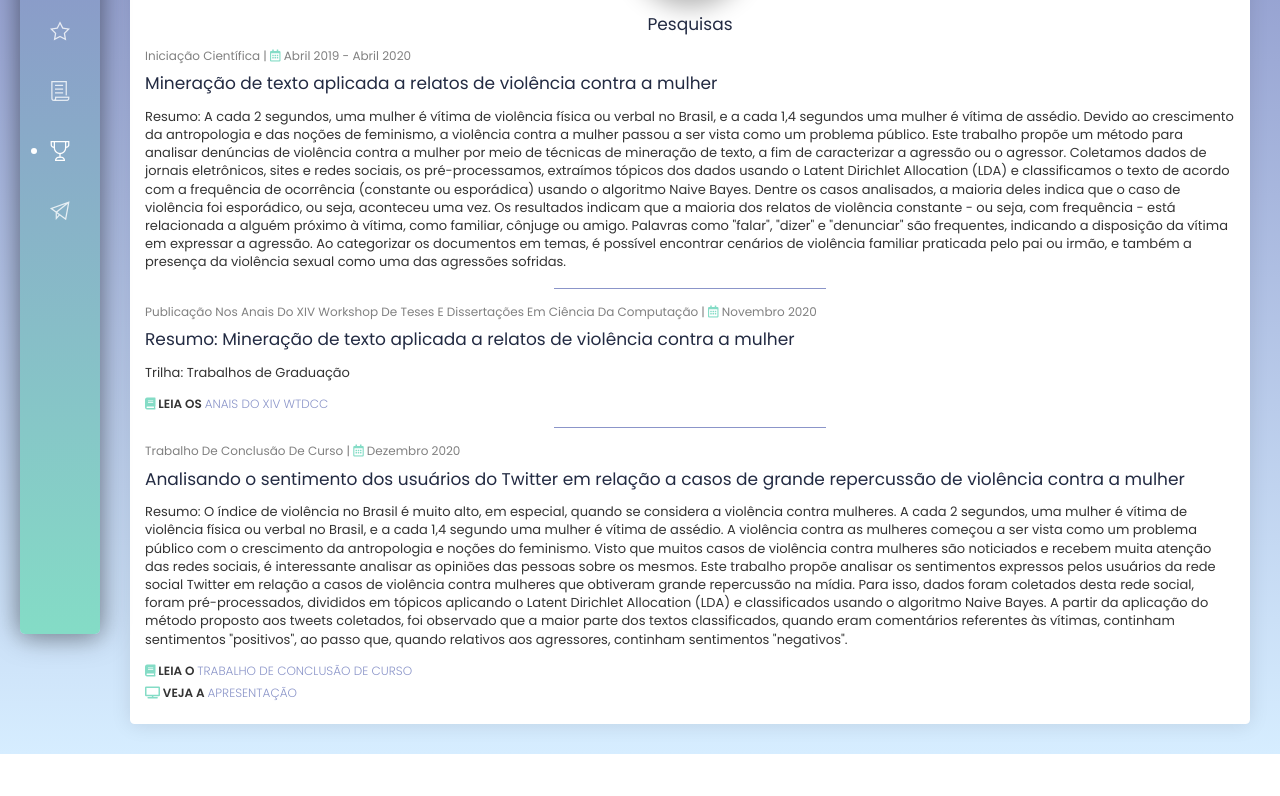
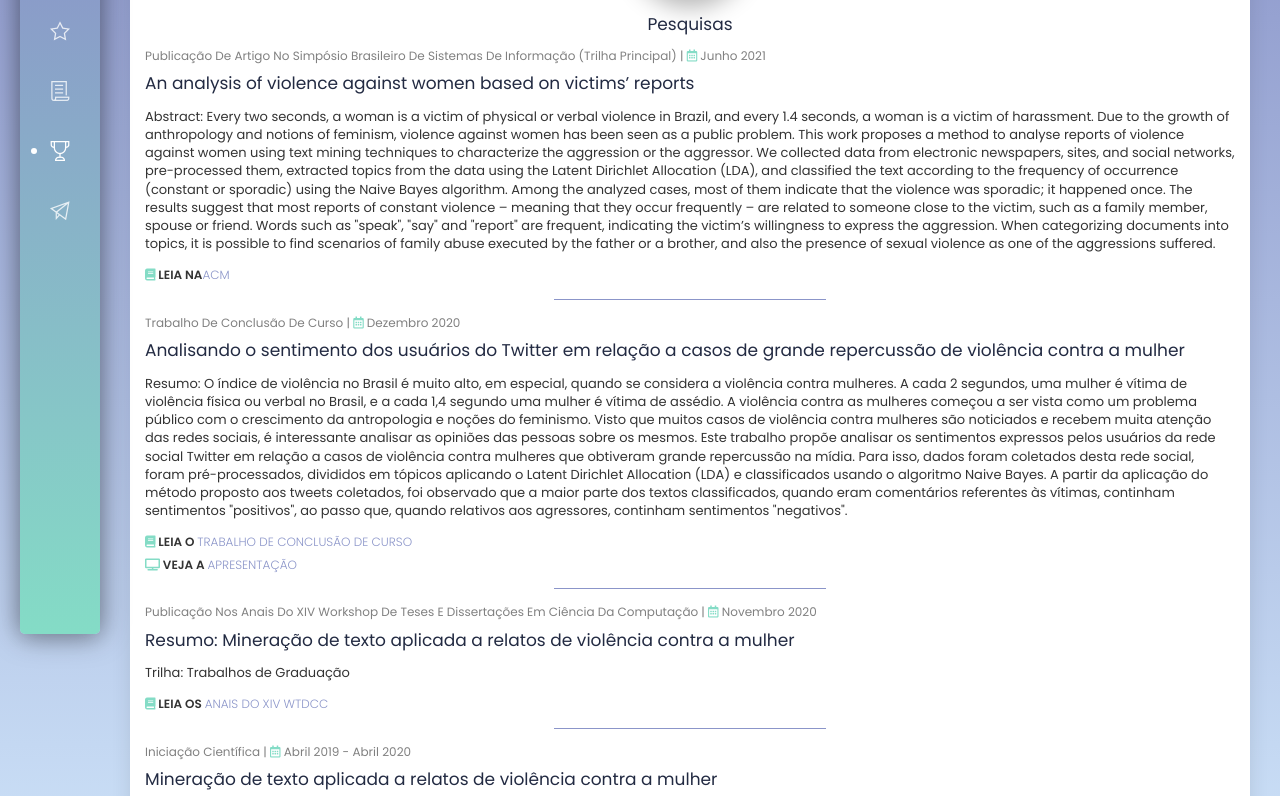
Before and after one commit to bellatannus/bellatannus.github.io, a plain HTML site: page pesquisas.html in a window 1280 px wide. Shown: the part 156-952 px from the top of the page. Before the commit the page ends 910 px from the top, so only its background shows below. Drawn offline with Linux system fonts and the light colour scheme; some packages are replaced by stand-ins of ours.

Commit message:
Update pesquisas.html

```diff
--- a/pesquisas.html
+++ b/pesquisas.html
@@ -115,23 +115,18 @@
               <div class="card-body">
                 <h4 class="card-title">Pesquisas</h4>
                 <div class="text-left">
-                    <h6 class="card-category">Iniciação Científica | <i class="far fa-calendar-alt"></i> Abril 2019 - Abril 2020</h6>
-                    <h4 class="card-title">Mineração de texto aplicada a relatos de violência contra a mulher</h4>
-                    <h5>Resumo: A cada 2 segundos, uma mulher é vítima de violência física ou verbal no Brasil, e a cada 1,4 segundos uma mulher é vítima de assédio.
-                        Devido ao crescimento da antropologia e das noções de feminismo, a violência contra a mulher passou a ser vista como um problema público.
-                        Este trabalho propõe um método para analisar denúncias de violência contra a mulher por meio de técnicas de mineração de texto, a fim de
-                        caracterizar a agressão ou o agressor. Coletamos dados de jornais eletrônicos, sites e redes sociais, os pré-processamos, extraímos tópicos
-                        dos dados usando o Latent Dirichlet Allocation (LDA) e classificamos o texto de acordo com a frequência de ocorrência (constante ou esporádica)
-                        usando o algoritmo Naive Bayes. Dentre os casos analisados, a maioria deles indica que o caso de violência foi esporádico, ou seja, aconteceu uma vez.
-                        Os resultados indicam que a maioria dos relatos de violência constante - ou seja, com frequência - está relacionada a alguém próximo à vítima, como
-                        familiar, cônjuge ou amigo. Palavras como "falar", "dizer" e "denunciar" são frequentes, indicando a disposição da vítima em expressar a agressão.
-                        Ao categorizar os documentos em temas, é possível encontrar cenários de violência familiar praticada pelo pai ou irmão, e também a presença da
-                        violência sexual como uma das agressões sofridas.</h5>
-                    <hr class="solid">
-                    <h6 class="card-category">Publicação nos Anais do XIV Workshop de Teses e Dissertações em Ciência da Computação | <i class="far fa-calendar-alt"></i> Novembro 2020</h6>
-                    <h4 class="card-title">Resumo: Mineração de texto aplicada a relatos de violência contra a mulher</h4>
-                    <h5>Trilha: Trabalhos de Graduação</h5>
-                    <h6><i class="fas fa-book"></i> Leia os <a href="http://www.techweek.facom.ufu.br/sites/techweek.facom.ufu.br/files/Anais_XIVWTDCC.pdf" target="_blank">anais do XIV WTDCC</a></h6>
+                    <h6 class="card-category">Publicação de artigo no Simpósio Brasileiro de Sistemas de Informação (Trilha Principal) | <i class="far fa-calendar-alt"></i> Junho 2021</h6>
+                    <h4 class="card-title">An analysis of violence against women based on victims’ reports</h4>
+                    <h5>Abstract: Every two seconds, a woman is a victim of physical or verbal violence in Brazil, and every 1.4 seconds, a woman is a victim of harassment.
+                      Due to the growth of anthropology and notions of feminism, violence against women has been seen as a public problem. This work proposes a method to analyse
+                      reports of violence against women using text mining techniques to characterize the aggression or the aggressor. We collected data from electronic newspapers,
+                      sites, and social networks, pre-processed them, extracted topics from the data using the Latent Dirichlet Allocation (LDA), and classified the text according
+                      to the frequency of occurrence (constant or sporadic) using the Naive Bayes algorithm. Among the analyzed cases, most of them indicate that the violence was
+                      sporadic; it happened once. The results suggest that most reports of constant violence – meaning that they occur frequently – are related to someone close to
+                      the victim, such as a family member, spouse or friend. Words such as "speak", "say" and "report" are frequent, indicating the victim’s willingness to express
+                      the aggression. When categorizing documents into topics, it is possible to find scenarios of family abuse executed by the father or a brother, and also the
+                      presence of sexual violence as one of the aggressions suffered.</h5>
+                    <h6><i class="fas fa-book"></i> Leia na<a href="https://dl.acm.org/doi/10.1145/3466933.3466968" target="_blank">ACM</a></h6>
                     <hr class="solid">
                     <h6 class="card-category">Trabalho de Conclusão de Curso | <i class="far fa-calendar-alt"></i> Dezembro 2020</h6>
                     <h4 class="card-title">Analisando o sentimento dos usuários do Twitter em relação a casos de grande repercussão de violência contra a mulher</h4>
@@ -149,6 +144,27 @@
 
                         <h6><i class="fas fa-book"></i> Leia o <a href="https://repositorio.ufu.br/bitstream/123456789/30766/1/AnalisandoSentimentoUsu%c3%a1rios.pdf" target="_blank">trabalho de conclusão de curso</a></h6>
                         <h6><i class="fas fa-tv"></i> Veja a <a href="https://docs.google.com/presentation/d/e/2PACX-1vTZMzMv9lr01RZJQcqqm6mRjXqh3wIU7ipzcyGAK84kqepg5BmVOPnrzP1Y3ahbcMBxiHqqOsz9VaQM/pub?start=false&loop=false&delayms=3000" target="_blank">apresentação</a></h6>
+                    <hr class="solid">
+                    <h6 class="card-category">Publicação nos Anais do XIV Workshop de Teses e Dissertações em Ciência da Computação | <i class="far fa-calendar-alt"></i> Novembro 2020</h6>
+                    <h4 class="card-title">Resumo: Mineração de texto aplicada a relatos de violência contra a mulher</h4>
+                    <h5>Trilha: Trabalhos de Graduação</h5>
+                    <h6><i class="fas fa-book"></i> Leia os <a href="http://www.techweek.facom.ufu.br/sites/techweek.facom.ufu.br/files/Anais_XIVWTDCC.pdf" target="_blank">anais do XIV WTDCC</a></h6>
+
+                    <hr class="solid">
+                    <h6 class="card-category">Iniciação Científica | <i class="far fa-calendar-alt"></i> Abril 2019 - Abril 2020</h6>
+                    <h4 class="card-title">Mineração de texto aplicada a relatos de violência contra a mulher</h4>
+                    <h5>Resumo: A cada 2 segundos, uma mulher é vítima de violência física ou verbal no Brasil, e a cada 1,4 segundos uma mulher é vítima de assédio.
+                        Devido ao crescimento da antropologia e das noções de feminismo, a violência contra a mulher passou a ser vista como um problema público.
+                        Este trabalho propõe um método para analisar denúncias de violência contra a mulher por meio de técnicas de mineração de texto, a fim de
+                        caracterizar a agressão ou o agressor. Coletamos dados de jornais eletrônicos, sites e redes sociais, os pré-processamos, extraímos tópicos
+                        dos dados usando o Latent Dirichlet Allocation (LDA) e classificamos o texto de acordo com a frequência de ocorrência (constante ou esporádica)
+                        usando o algoritmo Naive Bayes. Dentre os casos analisados, a maioria deles indica que o caso de violência foi esporádico, ou seja, aconteceu uma vez.
+                        Os resultados indicam que a maioria dos relatos de violência constante - ou seja, com frequência - está relacionada a alguém próximo à vítima, como
+                        familiar, cônjuge ou amigo. Palavras como "falar", "dizer" e "denunciar" são frequentes, indicando a disposição da vítima em expressar a agressão.
+                        Ao categorizar os documentos em temas, é possível encontrar cenários de violência familiar praticada pelo pai ou irmão, e também a presença da
+                        violência sexual como uma das agressões sofridas.</h5>
+
+
                     </div>
               </div>
             </div>
```
